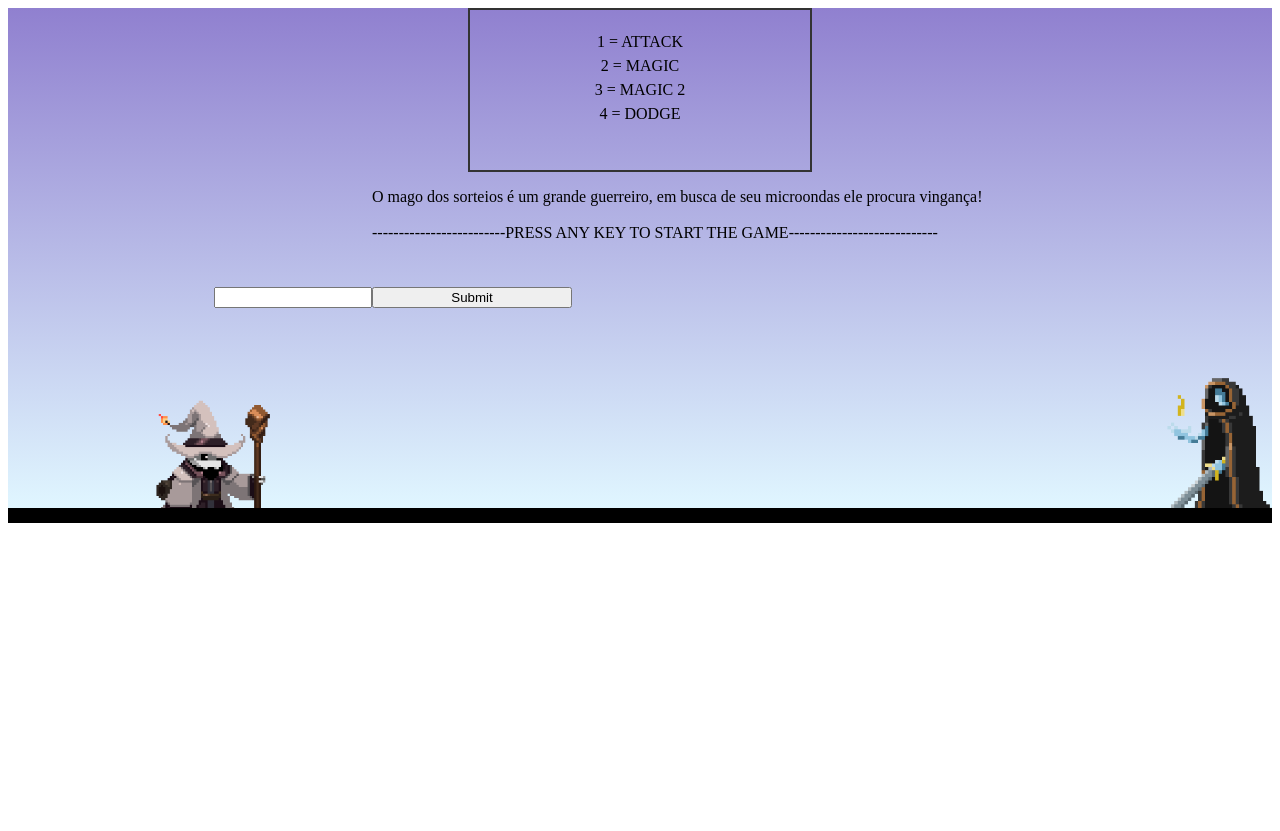
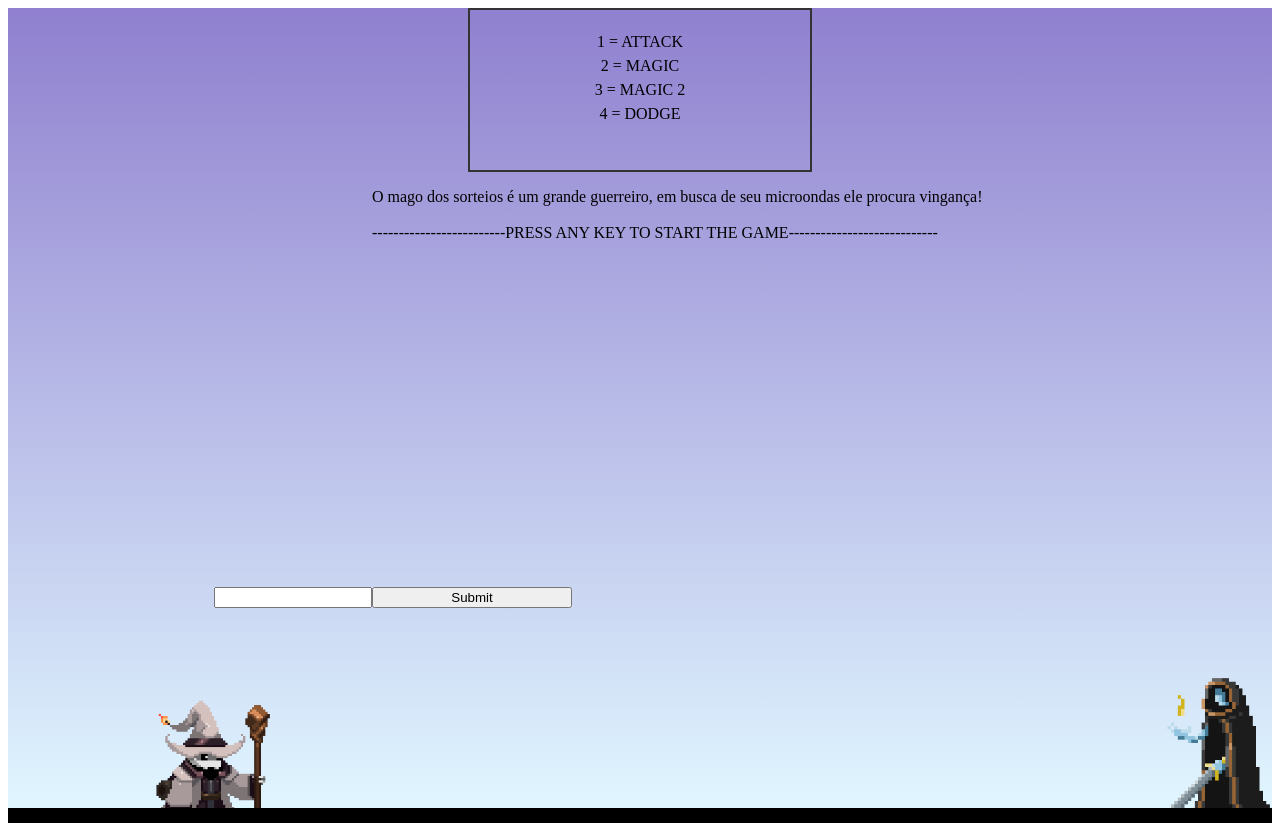
Before and after one commit to Daniel-Ferreira-Adonai/Primeiro-jogo, a plain HTML site: page index.html in a window 1280 px wide. Before the commit the page ends 800 px from the top, so only its background shows below. Drawn offline with Linux system fonts and the light colour scheme.

Commit message:
update 4, correção na tela

```diff
--- a/style.css
+++ b/style.css
@@ -1,17 +1,18 @@
 .game-board {
     width: 100%;
-    height: 500px;
+    height: 800px;
     border-bottom: 15px solid black;
     margin: 0 auto;
     position: relative;
     overflow: hidden;
     background: linear-gradient(#87CE, #e0f6ff);
+    max-width:1280px
 
   }
 
 
 .startMessage   {width: 1000px;
-bottom: 250px;
+bottom: px;
 right: -100px;
 position: absolute; }
 
```
Also changed, not shown: index.html (renamed from jogo.html), shadow-burn-effect (1).gif (deleted), 1 other file.
